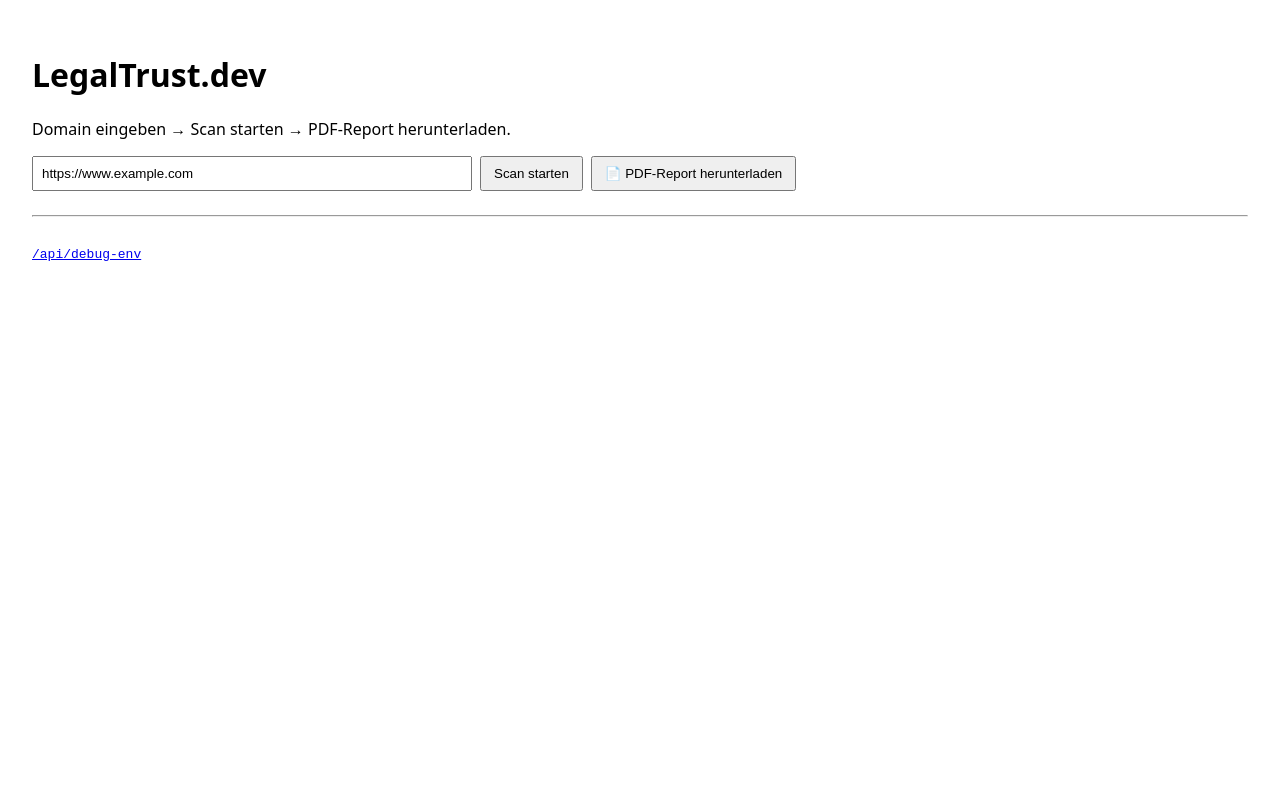
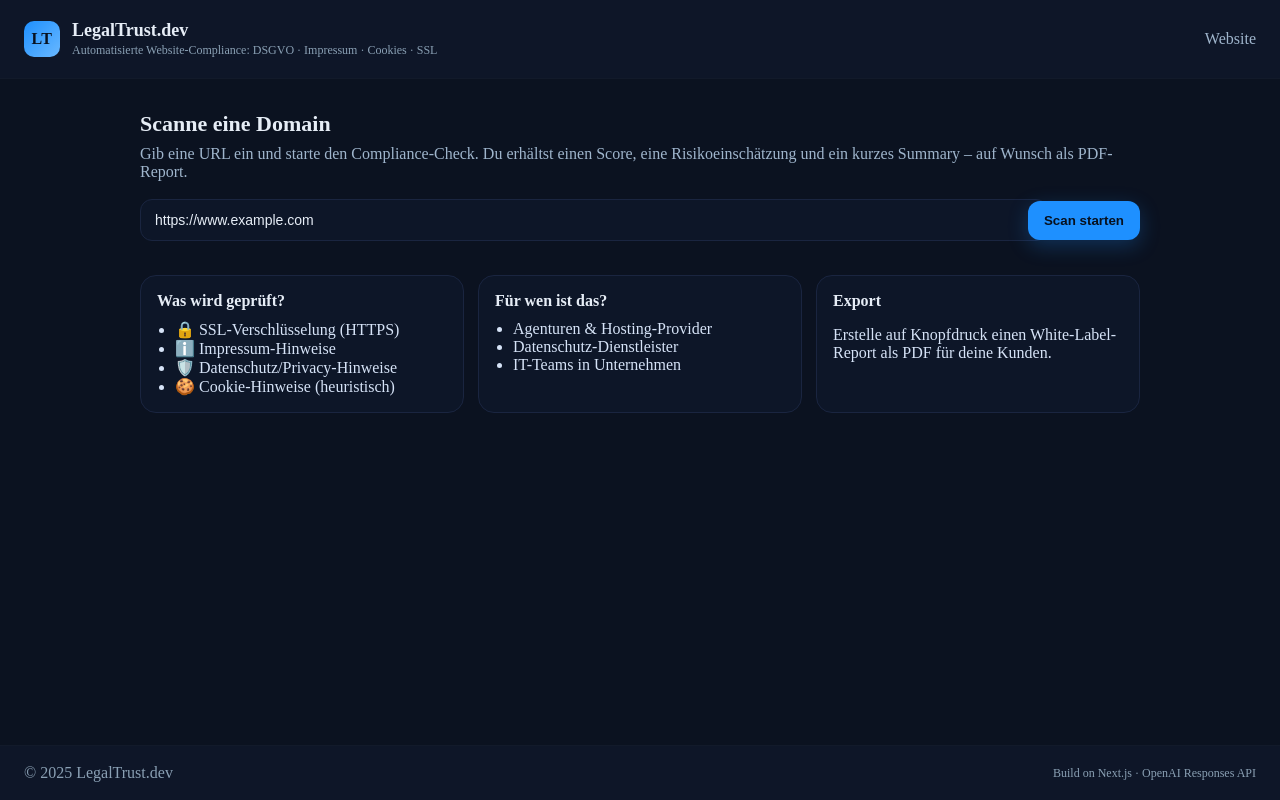
Before and after one commit to abrahasmon-png/legaltrust-app, a Next.js app: page / in a window 1280 px wide. Built offline with nearby package versions, Linux system fonts and the light colour scheme.

Commit message:
Update index.js

```diff
--- a/pages/index.js
+++ b/pages/index.js
@@ -1,21 +1,64 @@
-import { useState } from "react";
+// pages/index.js
+import { useEffect, useMemo, useState } from "react";
+
+/**
+ * LegalTrust.dev – Startseite (Pages Router)
+ * - Dark UI mit LegalTrust-Blau
+ * - Domain-Eingabe, Scan-Button, Ergebnis-Karte
+ * - Score-Balken, Risiko-Badge, PDF-Download
+ * - Debug-Link optional via NEXT_PUBLIC_SHOW_DEBUG=1
+ */
 
 export default function Home() {
   const [domain, setDomain] = useState("https://www.example.com");
+  const [loading, setLoading] = useState(false);
   const [result, setResult] = useState(null);
-  const [loading, setLoading] = useState(false);
-  const [err, setErr] = useState(null);
+  const [err, setErr] = useState("");
+  const [valid, setValid] = useState(true);
+
+  // einfache URL-Validierung
+  useEffect(() => {
+    try {
+      const u = new URL(domain);
+      setValid(Boolean(u.protocol && u.hostname));
+    } catch {
+      setValid(false);
+    }
+  }, [domain]);
+
+  const risk = result?.analysis?.risk_level || null;
+  const score = typeof result?.analysis?.score === "number" ? result.analysis.score : null;
+  const summary = result?.analysis?.summary || null;
+
+  const riskColor = useMemo(() => {
+    if (!risk) return "#8aa0b4";
+    if (risk === "low") return "#28a745";
+    if (risk === "medium") return "#ff9800";
+    return "#ef4444"; // high
+  }, [risk]);
+
+  const progressPct = useMemo(() => {
+    if (typeof score !== "number") return 0;
+    return Math.max(0, Math.min(100, score));
+  }, [score]);
 
   const runScan = async () => {
-    setLoading(true); setErr(null); setResult(null);
+    setLoading(true);
+    setErr("");
+    setResult(null);
     try {
       const res = await fetch("/api/scan", {
         method: "POST",
         headers: { "Content-Type": "application/json" },
-        body: JSON.stringify({ url: domain, heuristics: { https: domain.startsWith("https") } }),
+        body: JSON.stringify({
+          url: domain,
+          heuristics: { https: domain.startsWith("https"), timestamp: Date.now() },
+        }),
       });
       const data = await res.json();
-      if (!res.ok || !data.ok) throw new Error(data.error || "Scan fehlgeschlagen");
+      if (!res.ok || !data.ok) {
+        throw new Error(data?.error || data?.message || "Scan fehlgeschlagen");
+      }
       setResult(data);
     } catch (e) {
       setErr(String(e.message || e));
@@ -25,49 +68,233 @@ export default function Home() {
   };
 
   const downloadPdf = async () => {
-  // Fallbacks falls noch kein Scan gemacht wurde
-  const score = result?.analysis?.score ?? 72;
-  const summary = result?.analysis?.summary ?? "Demo-Report";
+    try {
       const res = await fetch("/api/report", {
         method: "POST",
         headers: { "Content-Type": "application/json" },
-    body: JSON.stringify({ url: domain, score, analysis: { summary } })
+        body: JSON.stringify({
+          url: domain,
+          score: score ?? 0,
+          analysis: { summary: summary || "Kein Summary vorhanden." },
+        }),
       });
       const blob = await res.blob();
       const urlObj = URL.createObjectURL(blob);
-  window.open(urlObj);
+      window.open(urlObj, "_blank", "noopener,noreferrer");
+    } catch (e) {
+      setErr("PDF-Generierung fehlgeschlagen: " + String(e.message || e));
+    }
   };
 
+  const onEnter = (e) => {
+    if (e.key === "Enter" && valid && !loading) runScan();
+  };
+
+  const showDebug = process.env.NEXT_PUBLIC_SHOW_DEBUG === "1";
+
   return (
-    <main style={{ padding: 24, fontFamily: "system-ui" }}>
+    <div className="wrap">
+      <header className="top">
+        <div className="brand">
+          <div className="logo">LT</div>
+          <div className="titles">
             <h1>LegalTrust.dev</h1>
-      <p>Domain eingeben → Scan starten → PDF-Report herunterladen.</p>
+            <p className="subtitle">Automatisierte Website-Compliance: DSGVO · Impressum · Cookies · SSL</p>
+          </div>
+        </div>
+        <nav className="topnav">
+          {showDebug && (
+            <a className="quiet" href="/api/debug-env" target="_blank" rel="noreferrer">
+              /api/debug-env
+            </a>
+          )}
+          <a className="quiet" href="https://legaltrust.dev" target="_blank" rel="noreferrer">
+            Website
+          </a>
+        </nav>
+      </header>
 
+      <main className="content">
+        <section className="hero">
+          <h2>Scanne eine Domain</h2>
+          <p className="hint">
+            Gib eine URL ein und starte den Compliance-Check. Du erhältst einen Score, eine Risikoeinschätzung und ein kurzes
+            Summary – auf Wunsch als PDF-Report.
+          </p>
+
+          <div className={"inputRow " + (!valid ? "invalid" : "")}>
             <input
               value={domain}
               onChange={(e) => setDomain(e.target.value)}
-        style={{ width: 420, padding: 8 }}
-        placeholder="https://example.com"
+              onKeyDown={onEnter}
+              aria-label="Domain / URL"
+              placeholder="https://www.deine-domain.de"
+              autoCapitalize="off"
+              autoCorrect="off"
+              spellCheck="false"
             />
-      <button onClick={runScan} disabled={loading} style={{ marginLeft: 8, padding: "8px 12px" }}>
-        {loading ? "Scanning…" : "Scan starten"}
+            <button
+              className="primary"
+              onClick={runScan}
+              disabled={!valid || loading}
+              aria-busy={loading ? "true" : "false"}
+            >
+              {loading ? "Wird geprüft…" : "Scan starten"}
             </button>
-      <button onClick={downloadPdf} style={{ marginLeft: 8, padding: "8px 12px" }}>
+          </div>
+          {!valid && <div className="warn">Bitte eine gültige URL eingeben (inkl. https://).</div>}
+        </section>
+
+        {(result || err) && (
+          <section className="panel">
+            <div className="panelHead">
+              <h3>Ergebnis</h3>
+              {risk && (
+                <span className="badge" style={{ background: riskColor }}>
+                  {risk.toUpperCase()}
+                </span>
+              )}
+            </div>
+
+            {err && (
+              <div className="error">
+                <strong>Fehler:</strong> {err}
+              </div>
+            )}
+
+            {result && (
+              <>
+                <div className="scoreWrap">
+                  <div className="scoreHeader">
+                    <span>Score</span>
+                    <span>{progressPct}/100</span>
+                  </div>
+                  <div className="progress">
+                    <div className="bar" style={{ width: `${progressPct}%` }} />
+                  </div>
+                </div>
+
+                <div className="summary">
+                  <h4>Zusammenfassung</h4>
+                  <p>{summary || "—"}</p>
+                </div>
+
+                <div className="meta">
+                  <div>
+                    <span className="muted">Domain</span>
+                    <div className="mono">{result?.url}</div>
+                  </div>
+                  <div>
+                    <span className="muted">Modell</span>
+                    <div className="mono">{result?.meta?.model || "gpt-4.1-mini"}</div>
+                  </div>
+                </div>
+
+                <div className="actions">
+                  <button className="ghost" onClick={() => setResult(null)}>
+                    Neues Ziel prüfen
+                  </button>
+                  <button className="primary" onClick={downloadPdf} disabled={loading}>
                     📄 PDF-Report herunterladen
                   </button>
-
-      <hr style={{ margin: "24px 0" }} />
-
-      <div>
-        <code><a href="/api/debug-env" target="_blank" rel="noreferrer">/api/debug-env</a></code>
                 </div>
 
-      {err && <pre style={{ background: "#fee", padding: 12 }}>❌ {err}</pre>}
-      {result && (
-        <pre style={{ background: "#eef", padding: 12, whiteSpace: "pre-wrap" }}>
-{JSON.stringify(result, null, 2)}
-        </pre>
+                <details className="raw">
+                  <summary>Rohdaten anzeigen</summary>
+                  <pre>{JSON.stringify(result, null, 2)}</pre>
+                </details>
+              </>
+            )}
+          </section>
+        )}
+
+        {!result && !err && (
+          <section className="why">
+            <div className="card">
+              <h4>Was wird geprüft?</h4>
+              <ul>
+                <li>🔒 SSL-Verschlüsselung (HTTPS)</li>
+                <li>ℹ️ Impressum-Hinweise</li>
+                <li>🛡️ Datenschutz/Privacy-Hinweise</li>
+                <li>🍪 Cookie-Hinweise (heuristisch)</li>
+              </ul>
+            </div>
+            <div className="card">
+              <h4>Für wen ist das?</h4>
+              <ul>
+                <li>Agenturen & Hosting-Provider</li>
+                <li>Datenschutz-Dienstleister</li>
+                <li>IT-Teams in Unternehmen</li>
+              </ul>
+            </div>
+            <div className="card">
+              <h4>Export</h4>
+              <p>Erstelle auf Knopfdruck einen White-Label-Report als PDF für deine Kunden.</p>
+            </div>
+          </section>
         )}
       </main>
+
+      <footer className="foot">
+        <span>© {new Date().getFullYear()} LegalTrust.dev</span>
+        <span className="muted">Build on Next.js · OpenAI Responses API</span>
+      </footer>
+
+      <style jsx>{`
+        :global(html, body, #__next) { height: 100%; }
+        :global(body) { margin: 0; background: #0b1220; color: #e6edf6; }
+        .wrap { min-height: 100%; display: grid; grid-template-rows: auto 1fr auto; }
+        .top { display: flex; align-items: center; justify-content: space-between; padding: 20px 24px; border-bottom: 1px solid #121a2a; background: #0e1628; position: sticky; top: 0; z-index: 2; }
+        .brand { display: flex; align-items: center; gap: 12px; }
+        .logo { width: 36px; height: 36px; border-radius: 10px; background: linear-gradient(135deg, #1e90ff, #69b8ff); display: grid; place-items: center; color: #081220; font-weight: 800; letter-spacing: 0.5px; }
+        h1 { font-size: 18px; margin: 0; }
+        .subtitle { margin: 2px 0 0; color: #8aa0b4; font-size: 12px; }
+        .topnav a { color: #9fb5cc; text-decoration: none; margin-left: 16px; }
+        .topnav a.quiet:hover { color: #d1e5ff; }
+
+        .content { max-width: 1000px; margin: 0 auto; padding: 32px 20px 60px; }
+        .hero h2 { margin: 0 0 8px; font-size: 22px; }
+        .hint { color: #9fb5cc; margin: 0 0 18px; }
+        .inputRow { display: grid; grid-template-columns: 1fr auto; gap: 10px; align-items: center; }
+        .inputRow.invalid input { outline: 1px solid #ef4444; }
+        input { width: 100%; padding: 12px 14px; border-radius: 12px; border: 1px solid #1a2540; background: #0d1628; color: #e6edf6; font-size: 14px; }
+        input:focus { outline: 2px solid #1e90ff55; }
+        button { border: 0; border-radius: 12px; padding: 12px 16px; font-weight: 600; cursor: pointer; }
+        button.primary { background: #1e90ff; color: #07111f; box-shadow: 0 6px 20px rgba(30,144,255,0.25); }
+        button.primary:disabled { opacity: 0.6; cursor: not-allowed; }
+        button.ghost { background: transparent; color: #c6d6ea; border: 1px solid #1a2540; }
+        .warn { margin-top: 8px; color: #ffb4b4; font-size: 13px; }
+
+        .panel { margin-top: 28px; border: 1px solid #1a2540; background: #0d1628; border-radius: 16px; padding: 18px; }
+        .panelHead { display: flex; align-items: center; justify-content: space-between; gap: 10px; }
+        .badge { padding: 6px 10px; border-radius: 999px; font-size: 12px; font-weight: 700; color: #07111f; }
+        .scoreWrap { margin-top: 14px; }
+        .scoreHeader { display: flex; align-items: center; justify-content: space-between; font-size: 13px; color: #9fb5cc; margin-bottom: 8px; }
+        .progress { height: 12px; background: #0b1324; border: 1px solid #17213a; border-radius: 999px; overflow: hidden; }
+        .bar { height: 100%; background: linear-gradient(90deg, #1e90ff, #69b8ff); }
+        .summary { margin-top: 18px; }
+        .summary h4 { margin: 0 0 6px; font-size: 15px; }
+        .summary p { margin: 0; color: #d6e3f7; line-height: 1.55; }
+        .meta { margin-top: 18px; display: grid; grid-template-columns: 1fr 1fr; gap: 14px; }
+        .muted { color: #8aa0b4; font-size: 12px; }
+        .mono { font-family: ui-monospace, SFMono-Regular, Menlo, Monaco, Consolas, "Liberation Mono", "Courier New", monospace; word-break: break-all; }
+        .actions { margin-top: 18px; display: flex; gap: 10px; justify-content: flex-end; }
+        .raw { margin-top: 12px; border-top: 1px dashed #1a2540; padding-top: 12px; }
+        .raw summary { cursor: pointer; color: #9fb5cc; }
+
+        .why { margin-top: 34px; display: grid; grid-template-columns: repeat(3, 1fr); gap: 14px; }
+        .card { border: 1px solid #1a2540; background: #0d1628; border-radius: 16px; padding: 16px; }
+        .card h4 { margin: 0 0 10px; }
+        .card p, .card li { color: #d6e3f7; }
+        .card ul { margin: 8px 0 0 18px; padding: 0; }
+
+        .foot { border-top: 1px solid #121a2a; padding: 18px 24px; display: flex; align-items: center; justify-content: space-between; color: #8aa0b4; background: #0e1628; }
+        @media (max-width: 860px) {
+          .why { grid-template-columns: 1fr; }
+          .meta { grid-template-columns: 1fr; }
+          .topnav { display: none; }
+        }
+      `}</style>
+    </div>
   );
 }
```
Lines whose indentation alone changed are shown as unchanged.
